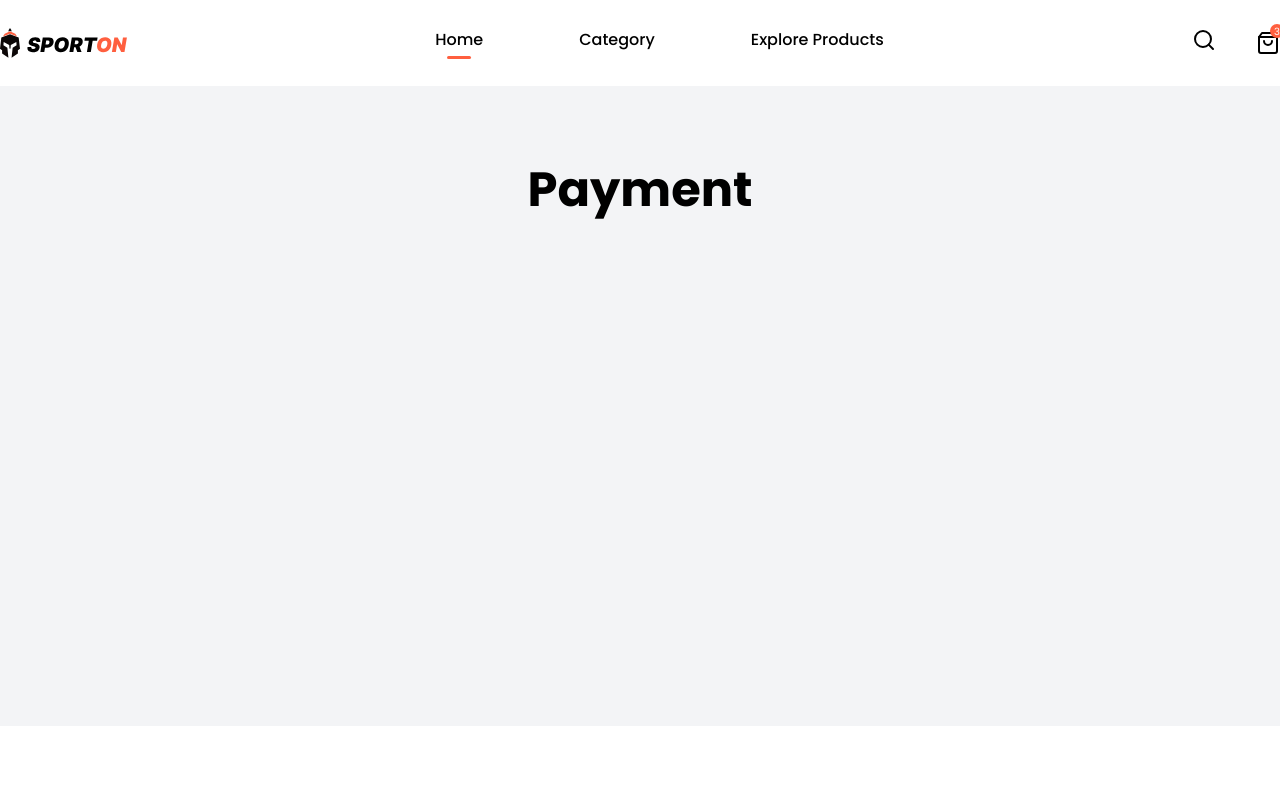
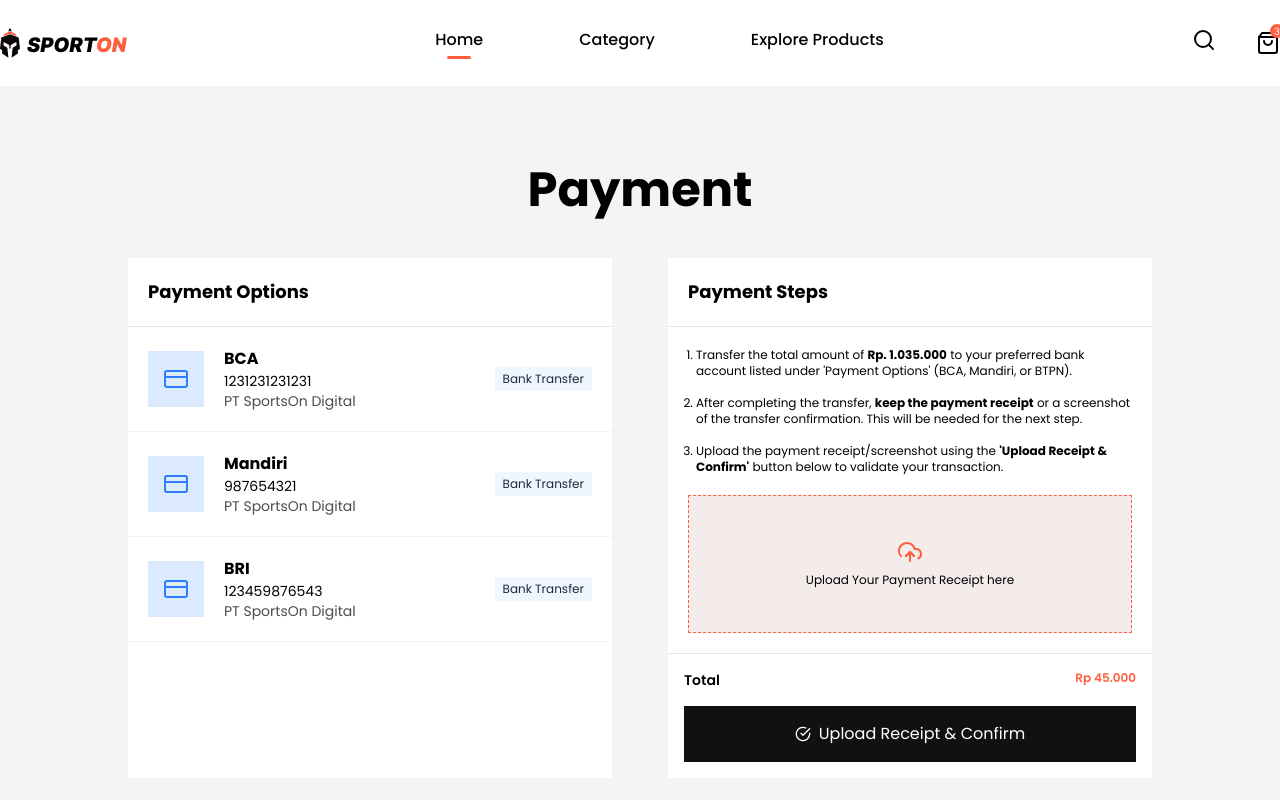
Before and after one commit to Dewi223/sporton-fe-vercel-deploy, a Next.js app: page /payment in a window 1280 px wide. Shown: the top 800 px of the page. Built offline with nearby package versions, Linux system fonts and the light colour scheme.

Commit message:
update terbaru

```diff
--- a/app/(landing)/components/checkout/cart-items.tsx
+++ b/app/(landing)/components/checkout/cart-items.tsx
@@ -1,4 +1,4 @@
-"use client"
+"use client";
 
 import CardWithHeader from "../ui/card-with-header";
 import Image from "next/image";
--- /dev/null
+++ b/app/(landing)/components/payment/payment-options.tsx
@@ -0,0 +1,44 @@
+import { FiCreditCard } from "react-icons/fi";
+import CardWithHeader from "../ui/card-with-header";
+
+const paymentList = [
+    {
+        bank_name: "BCA",
+        account_number: 1231231231231,
+        account_holder: "PT SportsOn Digital",
+    },
+    {
+        bank_name: "Mandiri",
+        account_number: 987654321,
+        account_holder: "PT SportsOn Digital",
+    },
+    {
+        bank_name: "BRI",
+        account_number: 123459876543,
+        account_holder: "PT SportsOn Digital",
+    },
+];
+
+const PaymentOptions = () => {
+    return (
+        <CardWithHeader title="Payment Options">
+            {paymentList.map((payment, index) => (
+                <div className="flex gap-5 p-5 border-b border-gray-100" key={index}>
+                    <div className="bg-blue-100 p-4 text-blue-500 h-fit self-center">
+                        <FiCreditCard size={24} />
+                    </div>
+                    <div className="self-center">
+                        <div className="font-bold">{payment.bank_name}</div>
+                        <div className="text-sm">{payment.account_number}</div>
+                        <div className="text-sm opacity-70">{payment.account_holder}</div>
+                    </div>
+                    <div className="ml-auto bg-blue-50 text-gray-800 text-xs h-fit self-center px-2 py-1">
+                        Bank Transfer
+                    </div>
+                </div>
+            ))}
+        </CardWithHeader>
+    );
+};
+
+export default PaymentOptions;
--- /dev/null
+++ b/app/(landing)/components/payment/payment-steps.tsx
@@ -0,0 +1,46 @@
+import { FiCheckCircle, FiCreditCard } from "react-icons/fi";
+import CardWithHeader from "../ui/card-with-header";
+import FileUpload from "../ui/file-upload";
+import priceFormatter from "@/app/utils/price-formatter";
+import Button from "../ui/button";
+
+const PaymentSteps = () => {
+    return (
+     <CardWithHeader title="Payment Steps">
+        <div className="p-5">
+        <ol className="list-decimal text-xs pl-2 flex flex-col gap-4 mb-5">
+            <li>
+                Transfer the total amount of <b>Rp. 1.035.000</b> to your preferred bank
+                account listed under 'Payment Options' (BCA, Mandiri, or BTPN).
+            </li>
+            <li>
+                After completing the transfer, <b>keep the payment receipt</b> or a
+                screenshot of the transfer confirmation. This will be needed for the
+                next step.
+            </li>
+            <li>
+                Upload the payment receipt/screenshot using the{" "}
+                <b>'Upload Receipt & Confirm'</b> button below to validate your
+                transaction.
+            </li>
+        </ol>
+        <FileUpload />
+    </div>
+
+    <div className="border-t border-gray-200 p-4">
+        <div className="flex justify-between font-semibold">
+          <div className="text-sm">Total</div>
+          <div className="text-primary text-xs">
+            {priceFormatter(45000)}
+          </div>
+        </div>
+        <Button variant="dark" className="w-full mt-4">
+          <FiCheckCircle />
+          Upload Receipt & Confirm
+        </Button>
+      </div>
+    </CardWithHeader>
+    );
+};
+
+export default PaymentSteps;
--- a/app/(landing)/components/ui/cart-popup.tsx
+++ b/app/(landing)/components/ui/cart-popup.tsx
@@ -1,4 +1,4 @@
-"use client"
+"use client";
 
 import priceFormatter from "@/app/utils/price-formatter";
 import Image from "next/image";
--- /dev/null
+++ b/app/(landing)/components/ui/file-upload.tsx
@@ -0,0 +1,75 @@
+"use client";
+
+import { useState, useRef } from "react";
+import { FiUploadCloud, FiTrash2, FiImage } from "react-icons/fi";
+
+type TFileUploadProps = {
+    onFileSelect?: (file: File | null) => void;
+}
+
+const FileUpload = ({ onFileSelect }: TFileUploadProps) => {
+    const [file, setFile] = useState<File | null>(null);
+    const fileInputRef = useRef<HTMLInputElement>(null);
+
+    const handleFileChange = (selectedFile?: File) => {
+        if (!selectedFile) return;
+
+        setFile(selectedFile);
+        onFileSelect?.(selectedFile);
+    }
+
+    const removeFile = (e: React.MouseEvent<HTMLButtonElement>) => {
+        e.preventDefault();
+        e.stopPropagation();
+        setFile(null);
+        onFileSelect?.(null);
+
+        // Reset input file value
+        if (fileInputRef.current) {
+            fileInputRef.current.value = '';
+        }
+    }
+
+    return (
+        <div
+            onClick={() => fileInputRef.current?.click()}
+            onDragOver={(e) => e.preventDefault()}
+            onDrop={(e) => {
+                e.preventDefault();
+                handleFileChange(e.dataTransfer.files?.[0]);
+            }}
+            className="flex flex-col justify-center items-center w-full py-6 border border-dashed border-primary bg-primary-light cursor-pointer"
+        >
+            <input
+                type="file"
+                className="hidden"
+                ref={fileInputRef}
+                accept="image/*"
+                onChange={(e) => handleFileChange(e.target.files?.[0])}
+            />
+            {!file ? (
+                <div className="text-center my-5">
+                    <FiUploadCloud className="text-primary mx-auto" size={24} />
+                    <p className="text-xs mt-2">Upload Your Payment Receipt here</p>
+                </div>
+            ) : (
+                <div className="text-center">
+                    <FiImage className="text-primary mx-auto mb-4" size={28} />
+                    <p className="text-sm text-primary font-medium">{file.name}</p>
+                    <p className="text-sm text-gray-400">
+                        {(file.size / 1024).toFixed(1)} KB
+                    </p>
+                    <button
+                        onClick={removeFile}
+                        className="flex gap-2 items-center bg-primary/90 text-white mx-auto rounded mt-4 px-3 py-1 hover:bg-primary transition-colors"
+                    >
+                        <FiTrash2 className="self-center" size={16} />
+                        <span>Remove</span>
+                    </button>
+                </div>
+            )}
+        </div>
+    );
+};
+
+export default FileUpload;
--- a/app/(landing)/payment/page.tsx
+++ b/app/(landing)/payment/page.tsx
@@ -1,9 +1,14 @@
+import PaymentOptions from "../components/payment/payment-options";
+import PaymentSteps from "../components/payment/payment-steps";
+
 const Payment = () => {
     return (
         <main className="bg-gray-100 min-h-[80vh]">
             <div className="max-w-5xl mx-auto py-20">
                 <h1 className="text-5xl font-bold text-center mb-11">Payment</h1>
             <div className="grid grid-cols-2 gap-14">
+                <PaymentOptions />
+                <PaymentSteps />
             </div>
             </div>
         </main>
```
